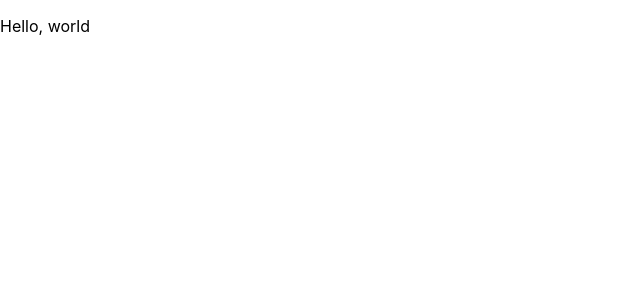
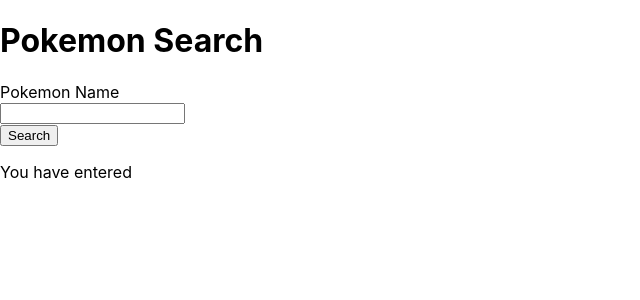
Before and after one commit to djos192/MSA-Phase2, a React (Create React App) app in the folder Frontend/my-app/: page / in a window 1280 px wide. Shown: the top 300 px of the page, without its empty margins (0-640 px from the left). Built offline with nearby package versions, Linux system fonts and the light colour scheme.

Commit message:
Built basic UI to take input

```diff
--- a/Frontend/my-app/src/App.tsx
+++ b/Frontend/my-app/src/App.tsx
@@ -1,14 +1,33 @@
-import React from 'react';
+import { useState } from 'react';
 import './App.css';
 
 function App() {
+
+  const [pokemonName, setPokemonName] = useState("");
+
   return (
     <div>
-        <p>
-            Hello, world
-        </p>
+      <h1>
+        Pokemon Search
+      </h1>
+
+      <div>
+        <label>Pokemon Name</label><br/>
+        <input type="text" id="pokemon-name" name="pokemon-name" onChange={e => setPokemonName(e.target.value)}/><br/>
+        <button onClick={search}>
+        Search
+        </button>
+      </div>
+
+      <p>
+        You have entered {pokemonName}
+      </p>
     </div>
   );
+
+  function search(){
+      alert("Search button has been clicked!");
+  }
 }
 
 export default App;
```
